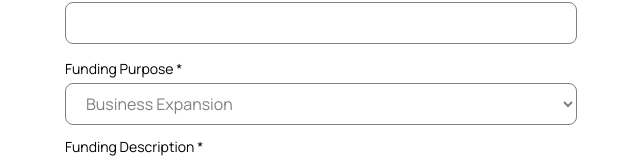
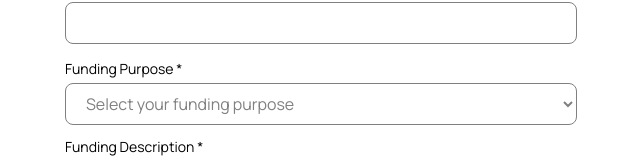
Before and after one commit to Olorunwa-web/AgriNex-app, a React (Vite) app: page /applyfunding in a window 1280 px wide. Shown: the part 303-462 px from the top of the page, without its empty margins (319-959 px from the left). Built offline with nearby package versions, Linux system fonts and the light colour scheme.

Commit message:
first commit

```diff
--- a/src/pages/Funding.jsx
+++ b/src/pages/Funding.jsx
@@ -87,6 +87,7 @@ const Funding = () => {
                                <div className = 'flex flex-col gap-1'>
                                   <label htmlFor="" className = 'font-normal text-black text-sm'>Funding Purpose *</label>
                                   <select name="fundingpurpose" id=""  className = 'w-full bg-white border-1 border-[#808080] rounded-lg md:py-2 py-3  focus:outline focus:outline-[#4CAF50] text-base font-normal text-[#808080] px-4 ' {...register("fundingpurpose")}>
+                                    <option value="Select " selected className = 'text-base font-normal text-black'>Select your funding purpose</option>
                                     <option value="Business Expansion" className = 'text-base font-normal text-black'>Business Expansion</option>
                                     <option value="Equipment Purchase" className = 'text-base font-normal text-black'>Equipment Purchase</option>
                                     <option value="Research & Development" className = 'text-base font-normal text-black'>Research & Development</option>
```
